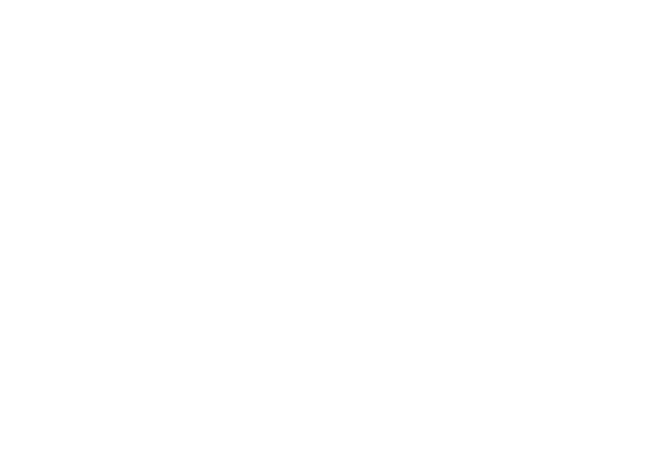
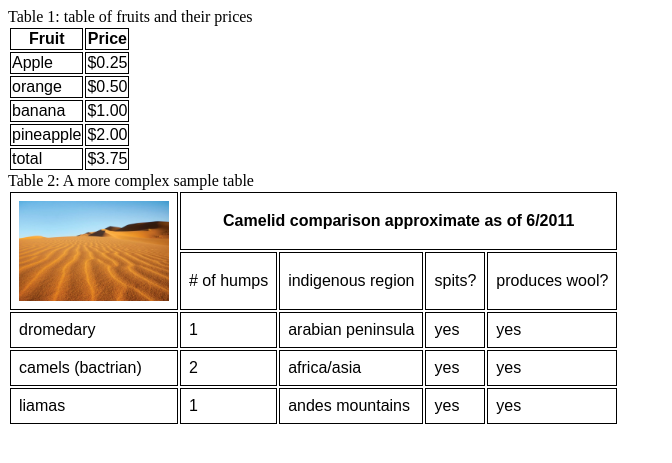
Before and after one commit to Faisa98/web-dev-repo, a Django app: page /books/html5/tables in a window 1280 px wide. Before the commit the part shown is empty. Shown: the top 463 px of the page, without its empty margins (0-672 px from the left). Run offline with Django 5.2, Linux system fonts and the light colour scheme.

Commit message:
Implement tables page and updated main css

```diff
--- a/lab5/libraryproject/apps/static/css/main.css
+++ b/lab5/libraryproject/apps/static/css/main.css
@@ -102,3 +102,36 @@
     color: #ffffff;
     background-color: rgb(56, 201, 186);
 }
+
+/* table page */
+#table-one {
+
+    table,
+    th,
+    td {
+        font-family: Arial, Helvetica, sans-serif;
+        width: auto;
+        border: 1px solid black;
+
+    }
+
+}
+
+#table-two {
+
+    table,
+    th,
+    td {
+        border: 1px solid;
+        font-family: Arial, Helvetica, sans-serif;
+        width: auto;
+        height: auto;
+
+        padding: 8px;
+    }
+
+    table {
+        border-collapse: collapse;
+    }
+
+}
--- a/lab5/libraryproject/apps/templates/bookmodule/tables.html
+++ b/lab5/libraryproject/apps/templates/bookmodule/tables.html
@@ -0,0 +1,74 @@
+{% load static %} <!DOCTYPE html>
+<html lang="en">
+<head>
+    <meta charset="UTF-8">
+    <meta name="viewport" content="width=device-width, initial-scale=1.0">
+    <link rel="stylesheet" href="{% static 'css/main.css' %}">
+    <title>tables</title>
+</head>
+<body>
+    <main>
+        <caption>Table 1: table of fruits and their prices</caption>
+        <table id="table-one">
+            <tr>
+                <th>Fruit</th>
+                <th>Price</th>
+            </tr>
+            <tr>
+                <td>Apple</td>
+                <td>$0.25</td>
+            </tr>
+            <tr>
+                <td>orange</td>
+                <td>$0.50</td>
+            </tr>
+            <tr>
+                <td>banana</td>
+                <td>$1.00</td>
+            </tr>
+            <tr>
+                <td>pineapple</td>
+                <td>$2.00</td>
+            </tr>
+            <tr>
+                <td>total</td>
+                <td>$3.75</td>
+            </tr>
+        </table>
+        <caption>Table 2: A more complex sample table</caption>
+        <table id="table-two">
+            <tr>
+                <th rowspan="2" style="width: 150px;"><img src={% static "des.jpg" %} align="left" style="width: 100%; height: auto; display: block;" /></th>
+                <th colspan="4" align="center">Camelid comparison approximate as of 6/2011</th>
+            </tr>
+            <tr>
+                <td># of humps</td>
+                <td>indigenous region</td>
+                <td>spits?</td>
+                <td>produces wool?</td>
+            </tr>
+            <tr>
+                <td>dromedary</td>
+                <td>1</td>
+                <td>arabian peninsula</td>
+                <td>yes</td>
+                <td>yes</td>
+            </tr>
+            <tr>
+                <td>camels (bactrian)</td>
+                <td>2</td>
+                <td>africa/asia</td>
+                <td>yes</td>
+                <td>yes</td>
+            </tr>
+            <tr>
+                <td>liamas</td>
+                <td>1</td>
+                <td>andes mountains</td>
+                <td>yes</td>
+                <td>yes</td>
+            </tr>
+        </table>
+    </main>
+</body>
+</html>
```
Also changed, not shown: lab5/libraryproject/apps/static/des.jpg (added).
